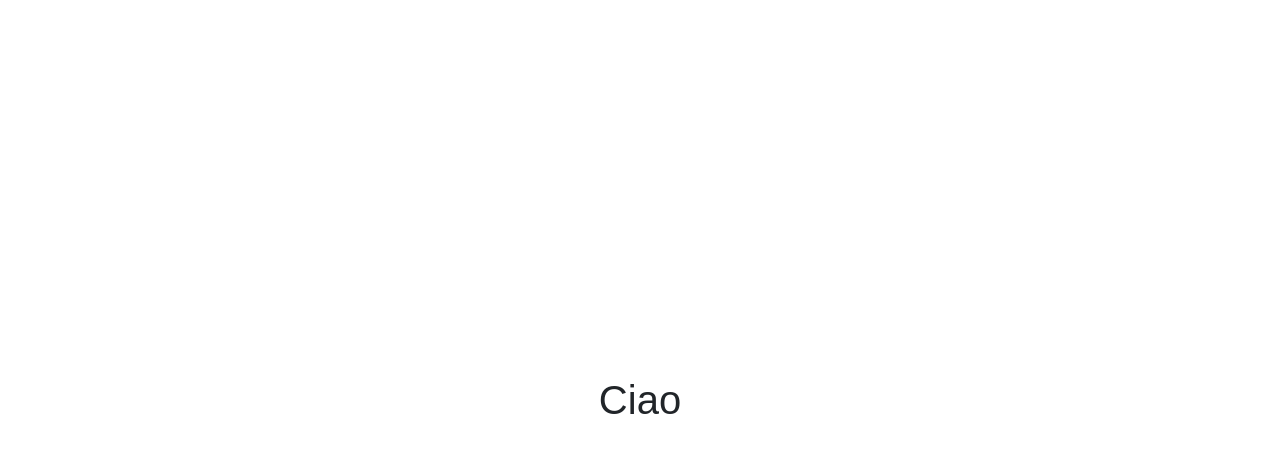
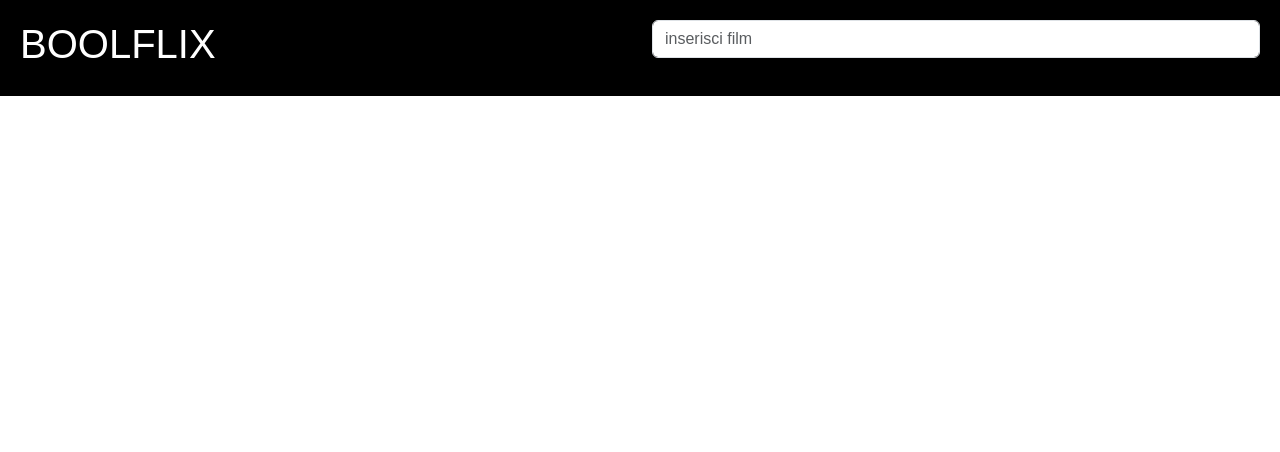
Before and after one commit to sophiamziou/vite-boolflix, a Vue app: page / in a window 1280 px wide. Shown: the top 452 px of the page. Built offline with nearby package versions, Linux system fonts and the light colour scheme.

Commit message:
Appheader structure done

```diff
--- a/src/components/AppHeader.vue
+++ b/src/components/AppHeader.vue
@@ -1,15 +1,30 @@
 <script>
-export default {};
+import AppSearch from "./AppSearch.vue";
+export default {
+  data() {
+    return {};
+  },
+  components: {
+    AppSearch,
+  },
+};
 </script>
-<template lang="">
-  <h1>Ciao</h1>
+<template>
+  <header>
+    <div class="row">
+      <div class="col">
+        <h1>BOOLFLIX</h1>
+      </div>
+      <div class="col">
+        <AppSearch></AppSearch>
+      </div>
+    </div>
+  </header>
 </template>
 <style lang="scss">
-h1 {
-  margin: 0;
-  position: absolute;
-  top: 50%;
-  left: 50%;
-  transform: translate(-50%, -50%);
+header {
+  background-color: black;
+  color: white;
+  padding: 20px;
 }
 </style>
--- /dev/null
+++ b/src/components/AppSearch.vue
@@ -0,0 +1,7 @@
+<script>
+export default {};
+</script>
+<template>
+  <input type="text" class="form-control" placeholder="inserisci film" />
+</template>
+<style lang="scss"></style>
```
